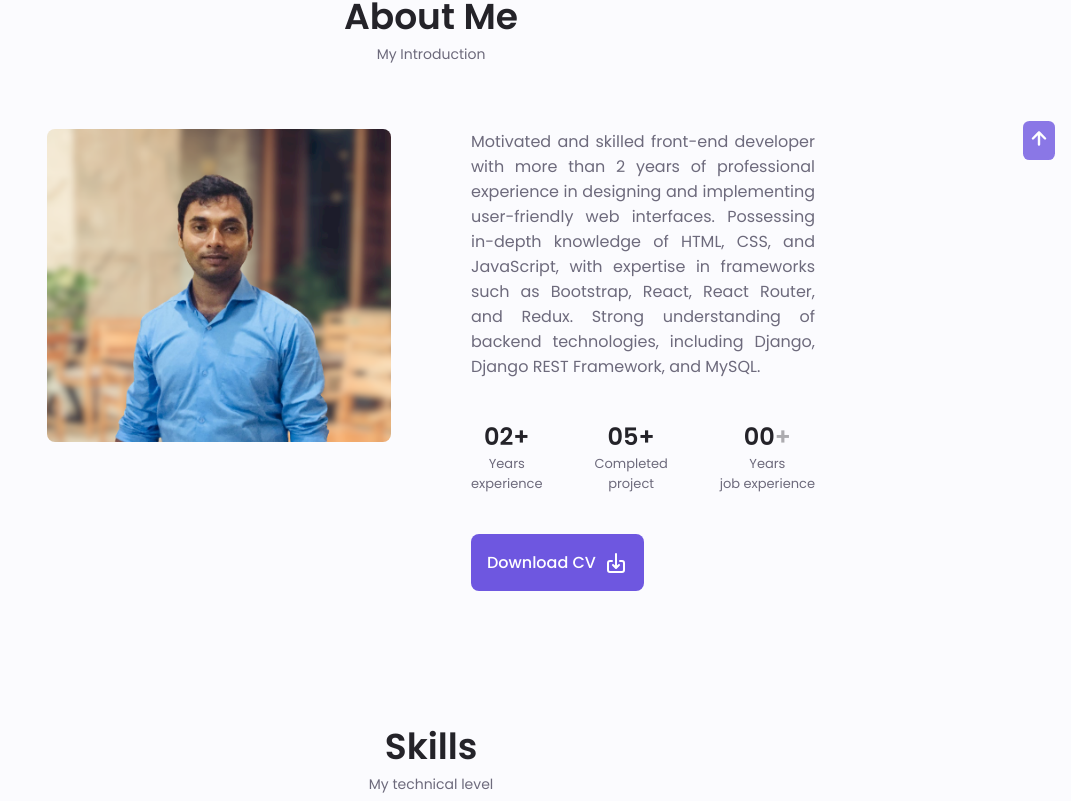
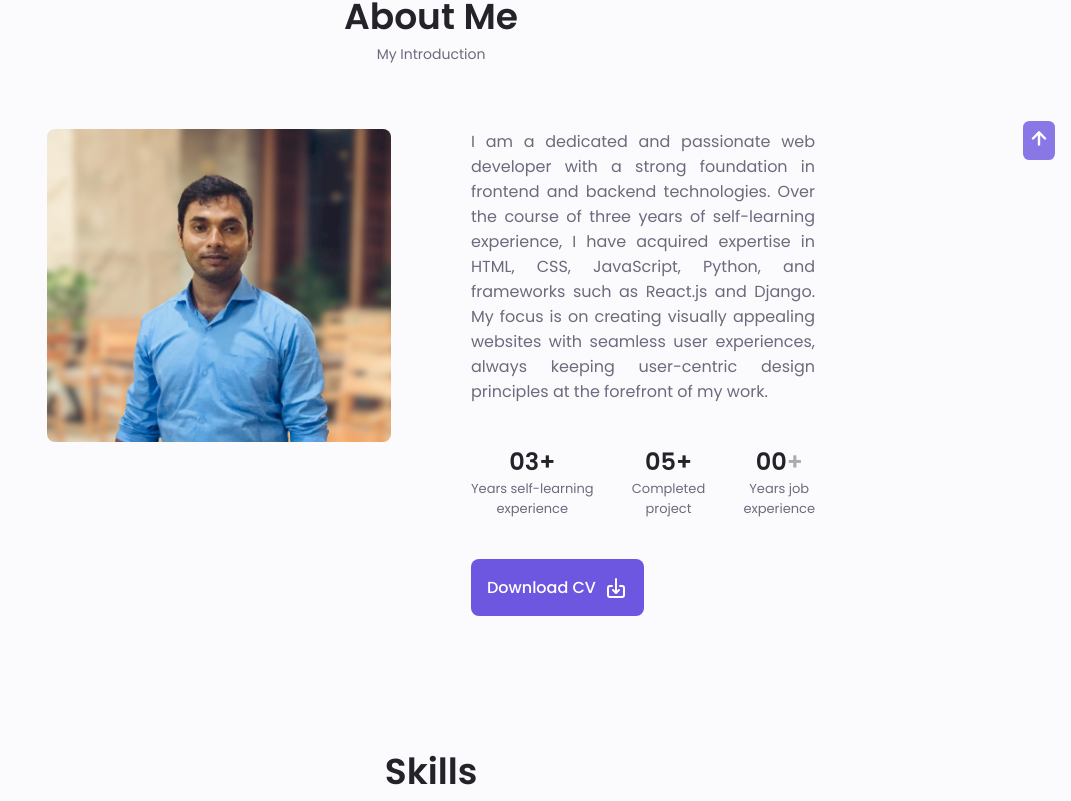
Before and after one commit to Hadayetullah/portfolio, a React (Vite) app: page / in a window 1280 px wide. Shown: the part 800-1601 px from the top of the page, without its empty margins (209-1280 px from the left). Built offline with nearby package versions, Linux system fonts and the light colour scheme.

Commit message:
Some changes in CV

```diff
--- a/src/conponents/body/about/About.jsx
+++ b/src/conponents/body/about/About.jsx
@@ -17,18 +17,19 @@ const About = ({aboutAnimation}) => {
 
                 <div className="about__data">
                     <p className="about__description">
-                        Motivated and skilled front-end developer with more than 2 years of
-                        professional experience in designing and implementing user-friendly web
-                        interfaces. Possessing in-depth knowledge of HTML, CSS, and JavaScript,
-                        with expertise in frameworks such as Bootstrap, React, React Router, and Redux.
-                        Strong understanding of backend technologies, including Django, Django
-                        REST Framework, and MySQL.
+                        I am a dedicated and passionate web developer with a strong
+                        foundation in frontend and backend technologies. Over the course of
+                        three years of self-learning experience, I have acquired expertise
+                        in HTML, CSS, JavaScript, Python, and frameworks such as React.js
+                        and Django. My focus is on creating visually appealing websites with
+                        seamless user experiences, always keeping user-centric design
+                        principles at the forefront of my work.
                     </p>
 
                     <div className="about__info">
                     <div>
-                        <span className="about__info-title">02+</span>
-                        <span className="about__info-name">Years <br /> experience</span>
+                        <span className="about__info-title">03+</span>
+                        <span className="about__info-name">Years self-learning <br /> experience</span>
                     </div>
 
                     <div>
@@ -38,7 +39,7 @@ const About = ({aboutAnimation}) => {
 
                     <div>
                         <span className="about__info-title">00<span className="job__experience-animate">+</span></span>
-                        <span className="about__info-name">Years <br /> job experience</span>
+                        <span className="about__info-name">Years job<br /> experience</span>
                     </div>
                     </div>
 
--- a/src/conponents/body/home/Home.jsx
+++ b/src/conponents/body/home/Home.jsx
@@ -39,7 +39,7 @@ const Home = () => {
                             165.547 130.807 187.559 100.226 186.353C69.6454 185.297 41.0228 161.023 21.7403
                             129.362C2.45775 97.8511 -7.48481 59.1033 6.67581 34.5279C20.9871 10.1032 59.7028
                             -0.149132 97.9666 0.00163737C136.23 0.303176 174.193 10.857 190.312 36.4879Z" />
-                        <image className="home__blob-img" x="6" y="-13" href="assets/img/portfolio-top.png" />
+                        <image className="home__blob-img" x="6" y="-13" href="assets/img/hadayetullah.png" />
                         </g>
                     </svg>
                     </div>
```
Also changed, not shown: public/assets/img/hadayetullah.png (added), 1 other file (tests, documents, lock files or other folders).
